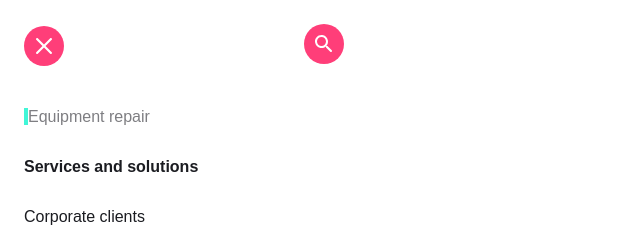
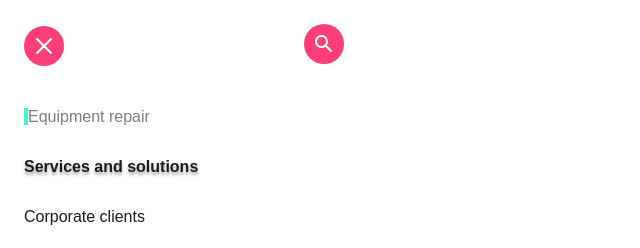
Before and after one commit to carlesflor94/CARLES-web-core-418, a plain HTML site: page index.html in a window 1280 px wide. Shown: the top 248 px of the page, 0-640 px from the left. Drawn offline with Linux system fonts and the light colour scheme; a web font is replaced by a local one.

Commit message:
added text shadow

```diff
--- a/style.css
+++ b/style.css
@@ -103,6 +103,10 @@ a {
     border-left: solid 4px #41f6d7;
 }
 
+.web-navigation--next {
+    text-shadow: 0px 2.5px 3px #ada5a5;
+}
+
 /*contact style*/
 
 .contact__icons {
```
